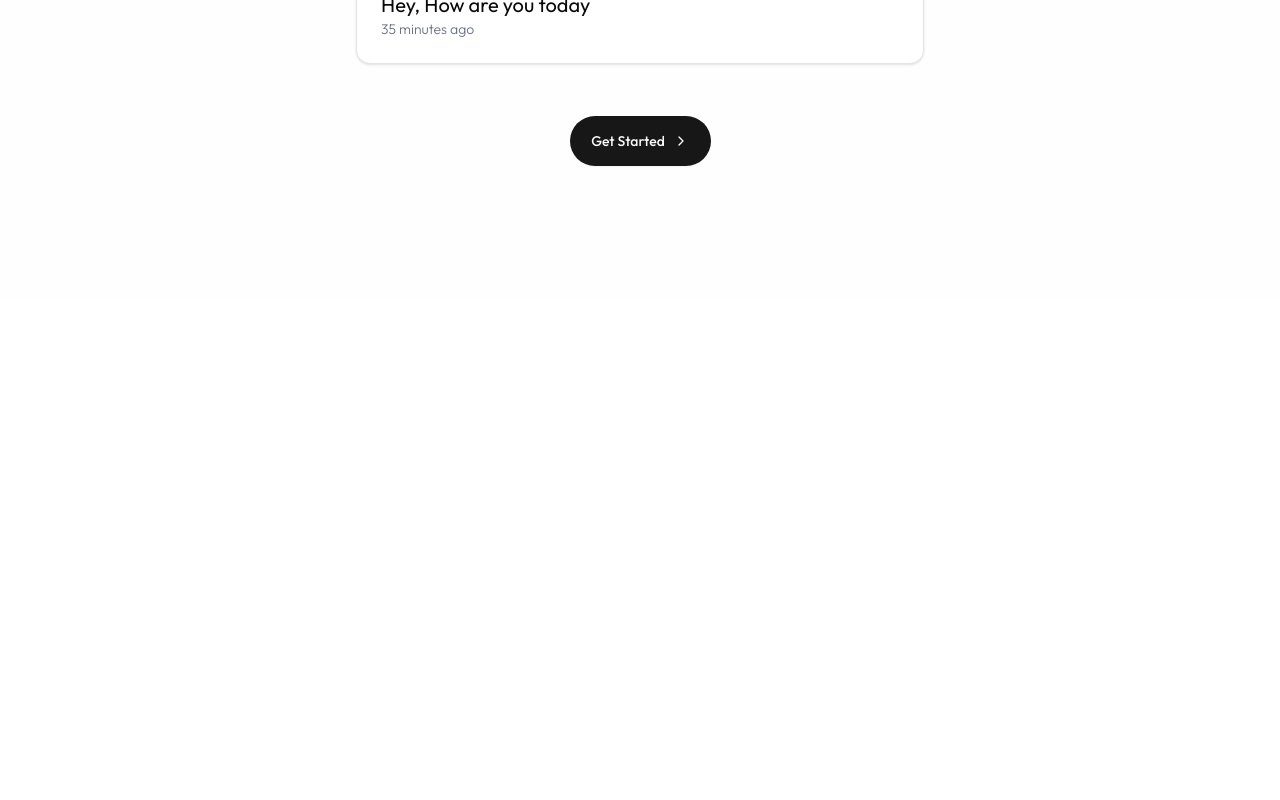
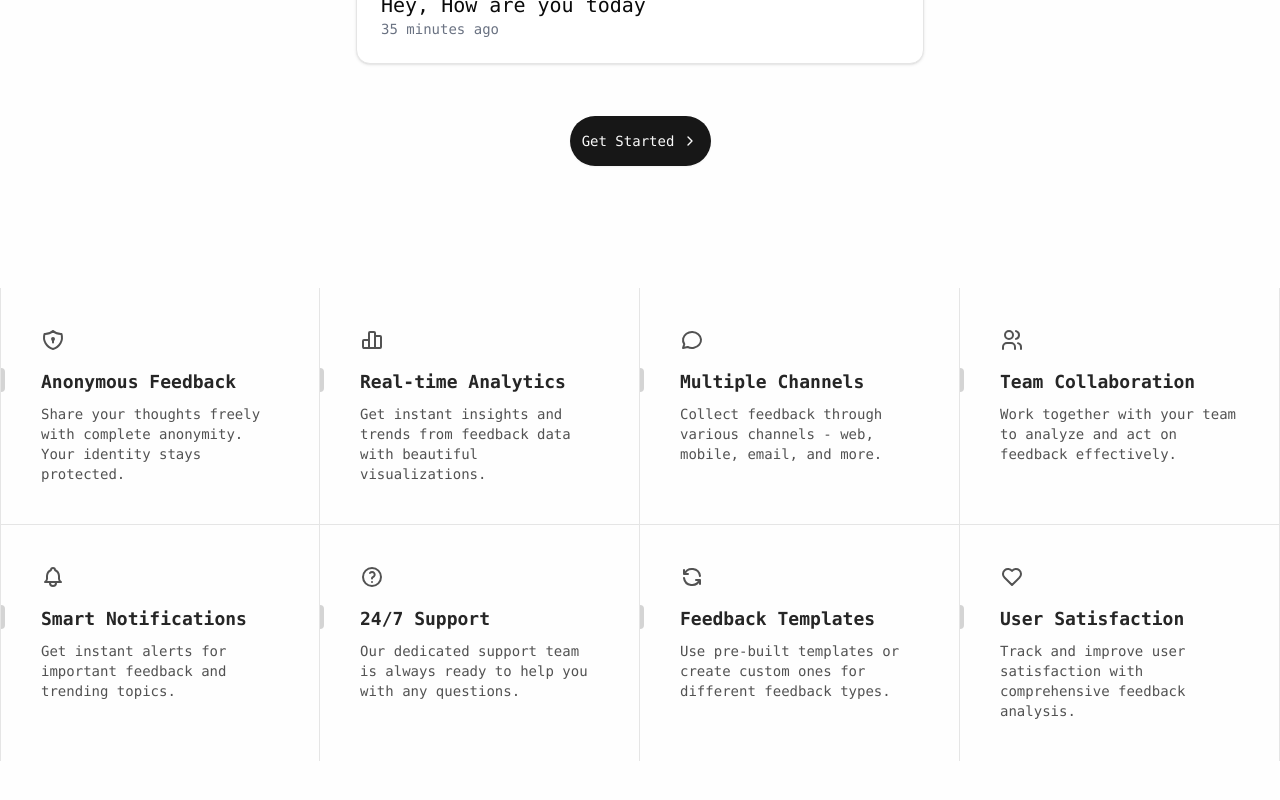
Before and after one commit to nilavtalukdar06/whisper, a Next.js app: page / in a window 1280 px wide. Shown: the part 500-1300 px from the top of the page. Before the commit the page ends 800 px from the top, so only its background shows below. Built offline with nearby package versions, Linux system fonts and the light colour scheme.

Commit message:
added features section

```diff
--- a/app/layout.js
+++ b/app/layout.js
@@ -1,9 +1,4 @@
-import { Outfit } from "next/font/google";
 import "./globals.css";
-
-const outfit = Outfit({
-  subsets: ["latin"],
-});
 
 export const metadata = {
   title: "Create Next App",
@@ -13,7 +8,9 @@ export const metadata = {
 export default function RootLayout({ children }) {
   return (
     <html lang="en">
-      <body className={`${outfit.className} antialiased`}>{children}</body>
+      <body className="font-mono antialiased">
+        <main>{children}</main>
+      </body>
     </html>
   );
 }
--- a/app/page.js
+++ b/app/page.js
@@ -1,3 +1,4 @@
+import FeaturesSection from "@/components/features-section";
 import HeroSection from "@/components/hero-section";
 import Navbar from "@/components/navbar";
 
@@ -6,6 +7,7 @@ export default function Home() {
     <section className="min-h-screen max-w-screen relative overflow-x-hidden bg-gray-50/20">
       <Navbar />
       <HeroSection />
+      <FeaturesSection />
     </section>
   );
 }
--- /dev/null
+++ b/components/features-section.jsx
@@ -0,0 +1,102 @@
+import { cn } from "@/lib/utils";
+import {
+  IconMessageCircle,
+  IconShieldLock,
+  IconChartBar,
+  IconUsers,
+  IconBell,
+  IconHelp,
+  IconRefresh,
+  IconHeart,
+} from "@tabler/icons-react";
+
+export default function FeaturesSection() {
+  const features = [
+    {
+      title: "Anonymous Feedback",
+      description:
+        "Share your thoughts freely with complete anonymity. Your identity stays protected.",
+      icon: <IconShieldLock />,
+    },
+    {
+      title: "Real-time Analytics",
+      description:
+        "Get instant insights and trends from feedback data with beautiful visualizations.",
+      icon: <IconChartBar />,
+    },
+    {
+      title: "Multiple Channels",
+      description:
+        "Collect feedback through various channels - web, mobile, email, and more.",
+      icon: <IconMessageCircle />,
+    },
+    {
+      title: "Team Collaboration",
+      description:
+        "Work together with your team to analyze and act on feedback effectively.",
+      icon: <IconUsers />,
+    },
+    {
+      title: "Smart Notifications",
+      description:
+        "Get instant alerts for important feedback and trending topics.",
+      icon: <IconBell />,
+    },
+    {
+      title: "24/7 Support",
+      description:
+        "Our dedicated support team is always ready to help you with any questions.",
+      icon: <IconHelp />,
+    },
+    {
+      title: "Feedback Templates",
+      description:
+        "Use pre-built templates or create custom ones for different feedback types.",
+      icon: <IconRefresh />,
+    },
+    {
+      title: "User Satisfaction",
+      description:
+        "Track and improve user satisfaction with comprehensive feedback analysis.",
+      icon: <IconHeart />,
+    },
+  ];
+  return (
+    <div className="grid grid-cols-1 md:grid-cols-2 lg:grid-cols-4  relative z-10 py-10 max-w-7xl mx-auto font-mono">
+      {features.map((feature, index) => (
+        <Feature key={feature.title} {...feature} index={index} />
+      ))}
+    </div>
+  );
+}
+
+const Feature = ({ title, description, icon, index }) => {
+  return (
+    <div
+      className={cn(
+        "flex flex-col lg:border-r  py-10 relative group/feature dark:border-neutral-800",
+        (index === 0 || index === 4) && "lg:border-l dark:border-neutral-800",
+        index < 4 && "lg:border-b dark:border-neutral-800"
+      )}
+    >
+      {index < 4 && (
+        <div className="opacity-0 group-hover/feature:opacity-100 transition duration-200 absolute inset-0 h-full w-full bg-gradient-to-t from-neutral-100 dark:from-neutral-800 to-transparent pointer-events-none" />
+      )}
+      {index >= 4 && (
+        <div className="opacity-0 group-hover/feature:opacity-100 transition duration-200 absolute inset-0 h-full w-full bg-gradient-to-b from-neutral-100 dark:from-neutral-800 to-transparent pointer-events-none" />
+      )}
+      <div className="mb-4 relative z-10 px-10 text-neutral-600 dark:text-neutral-400">
+        {icon}
+      </div>
+      <div className="text-lg font-bold mb-2 relative z-10 px-10">
+        <div className="absolute left-0 inset-y-0 h-6 group-hover/feature:h-8 w-1 rounded-tr-full rounded-br-full bg-neutral-300 dark:bg-neutral-700 group-hover/feature:bg-blue-500 transition-all duration-200 origin-center" />
+        <span className="group-hover/feature:translate-x-2 transition duration-200 inline-block text-neutral-800 dark:text-neutral-100">
+          {title}
+        </span>
+      </div>
+      <p className="text-sm text-neutral-600 dark:text-neutral-300 max-w-xs relative z-10 px-10">
+        {description}
+      </p>
+    </div>
+  );
+};
--- a/package.json
+++ b/package.json
@@ -10,8 +10,10 @@
   },
   "dependencies": {
     "@radix-ui/react-slot": "^1.2.3",
+    "@tabler/icons-react": "^3.33.0",
     "class-variance-authority": "^0.7.1",
     "clsx": "^2.1.1",
+    "cobe": "^0.6.3",
     "embla-carousel-autoplay": "^8.6.0",
     "embla-carousel-react": "^8.6.0",
     "lucide-react": "^0.511.0",
```
Also changed, not shown: 1 other file (tests, documents, lock files or other folders).
